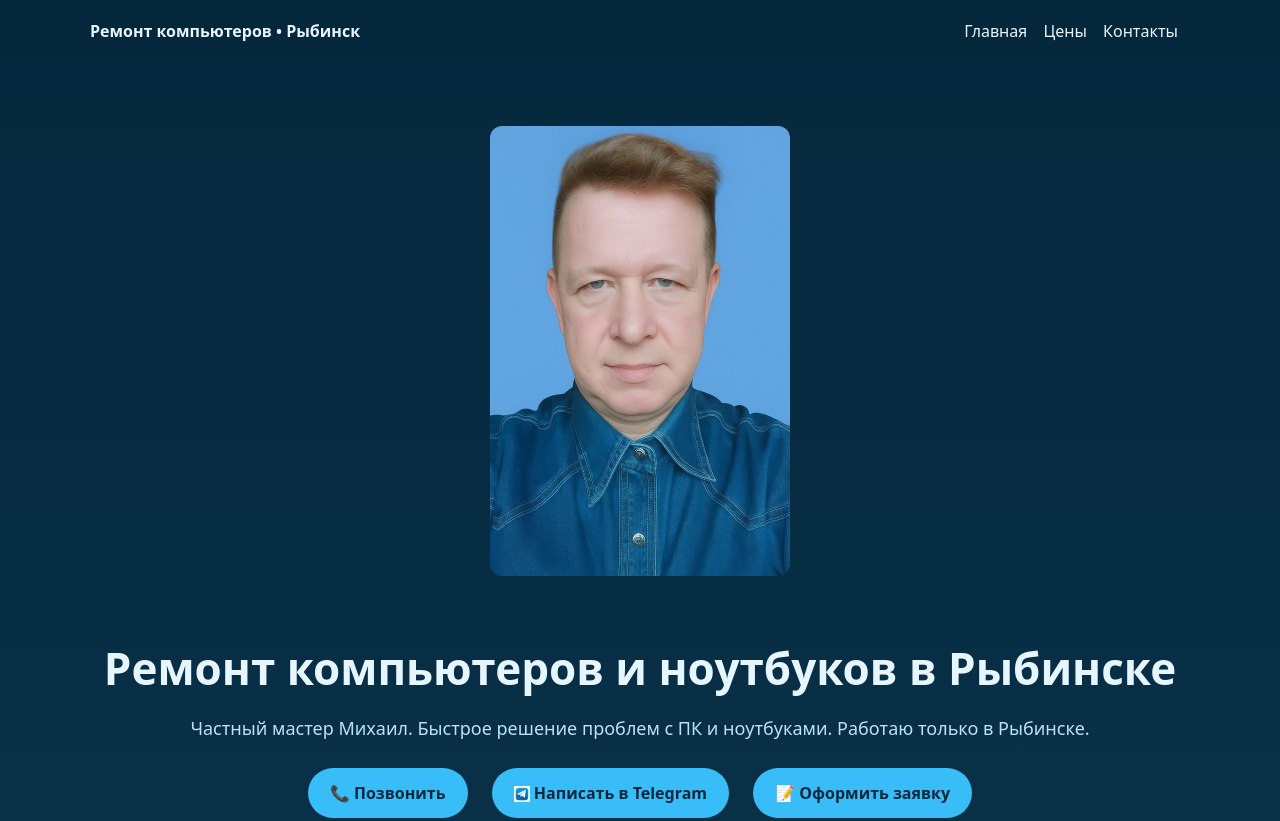
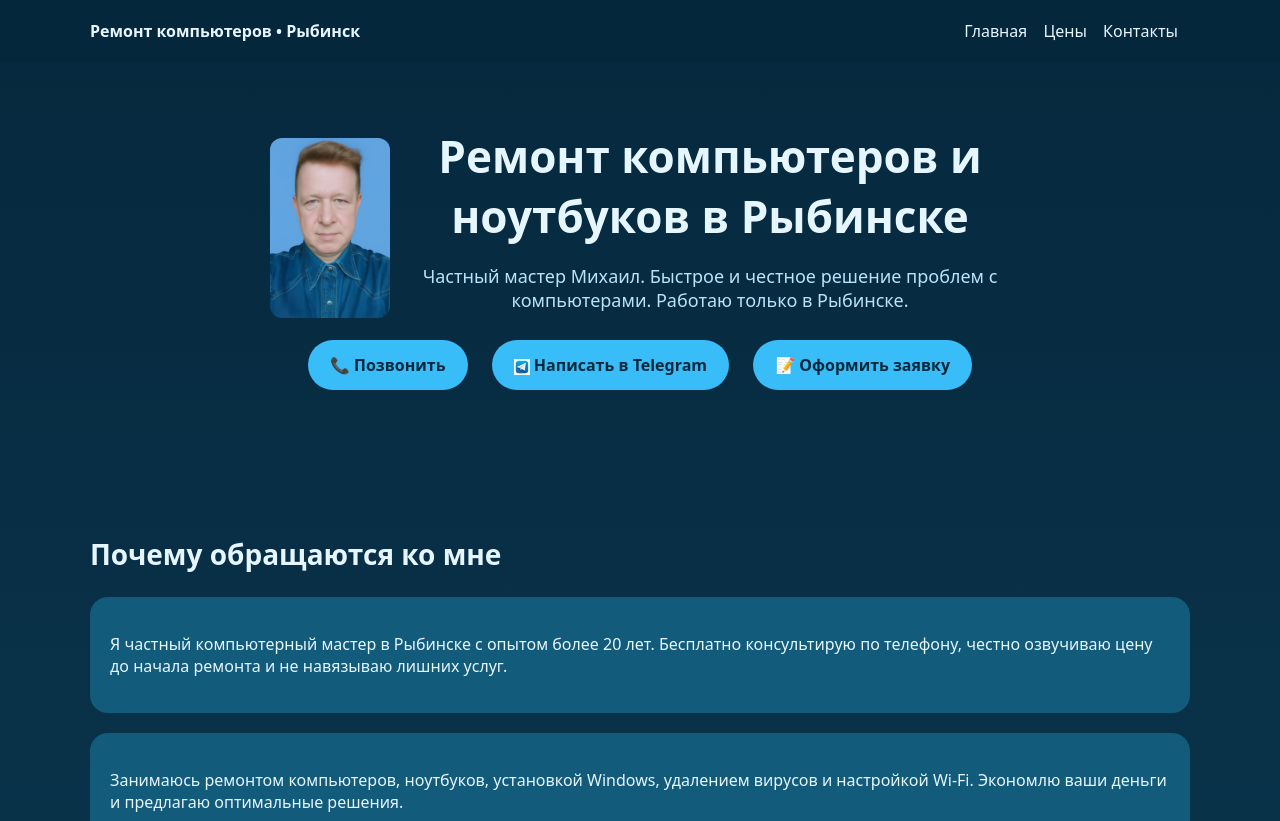
Before and after one commit to bmasoft777/bmamaster.github.io, a plain HTML site: page index.html in a window 1280 px wide. Shown: the top 821 px of the page. Drawn offline with Linux system fonts and the light colour scheme.

Commit message:
Аватар слева от Ремонт...

```diff
--- a/index.html
+++ b/index.html
@@ -22,15 +22,48 @@
 <main>
   <section class="hero">
     <div class="container">
-	  <!-- НАЧАЛО: аватар мастера -->
+	  <!--
 	  <img
 	  src="images/avatar.jpg"
 	  alt="Компьютерный мастер Михаил"
 	  style="max-width:300px; width:100%; border-radius:12px; margin-bottom:20px;"
 	  >
-	  <!-- КОНЕЦ: аватар мастера -->
       <h1>Ремонт компьютеров и ноутбуков в Рыбинске</h1>
       <p>Частный мастер Михаил. Быстрое решение проблем с ПК и ноутбуками. Работаю только в Рыбинске.</p>
+	  -->
+		<!-- НАЧАЛО: заголовок с аватаром -->
+		<div style="
+		  display: flex;
+		  align-items: center;
+		  gap: 20px;
+		  flex-wrap: wrap;
+		  justify-content: center;
+		">
+
+		  <img
+			src="images/avatar.jpg"
+			alt="Компьютерный мастер Михаил"
+			style="
+			  width: 120px;
+			  height: auto;
+			  border-radius: 12px;
+			  flex-shrink: 0;
+			"
+		  >
+
+		  <div style="max-width: 600px;">
+			<h1 style="margin-top: 0;">
+			  Ремонт компьютеров и ноутбуков в Рыбинске
+			</h1>
+			<p>
+			  Частный мастер Михаил. Быстрое и честное решение проблем с компьютерами.
+			  Работаю только в Рыбинске.
+			</p>
+		  </div>
+
+		</div>
+		<!-- КОНЕЦ: заголовок с аватаром -->
+
       <div class="buttons">
 	    <a href="tel:+79201022545">📞 Позвонить</a>
 	    <a href="https://t.me/MikhailB777">
```
